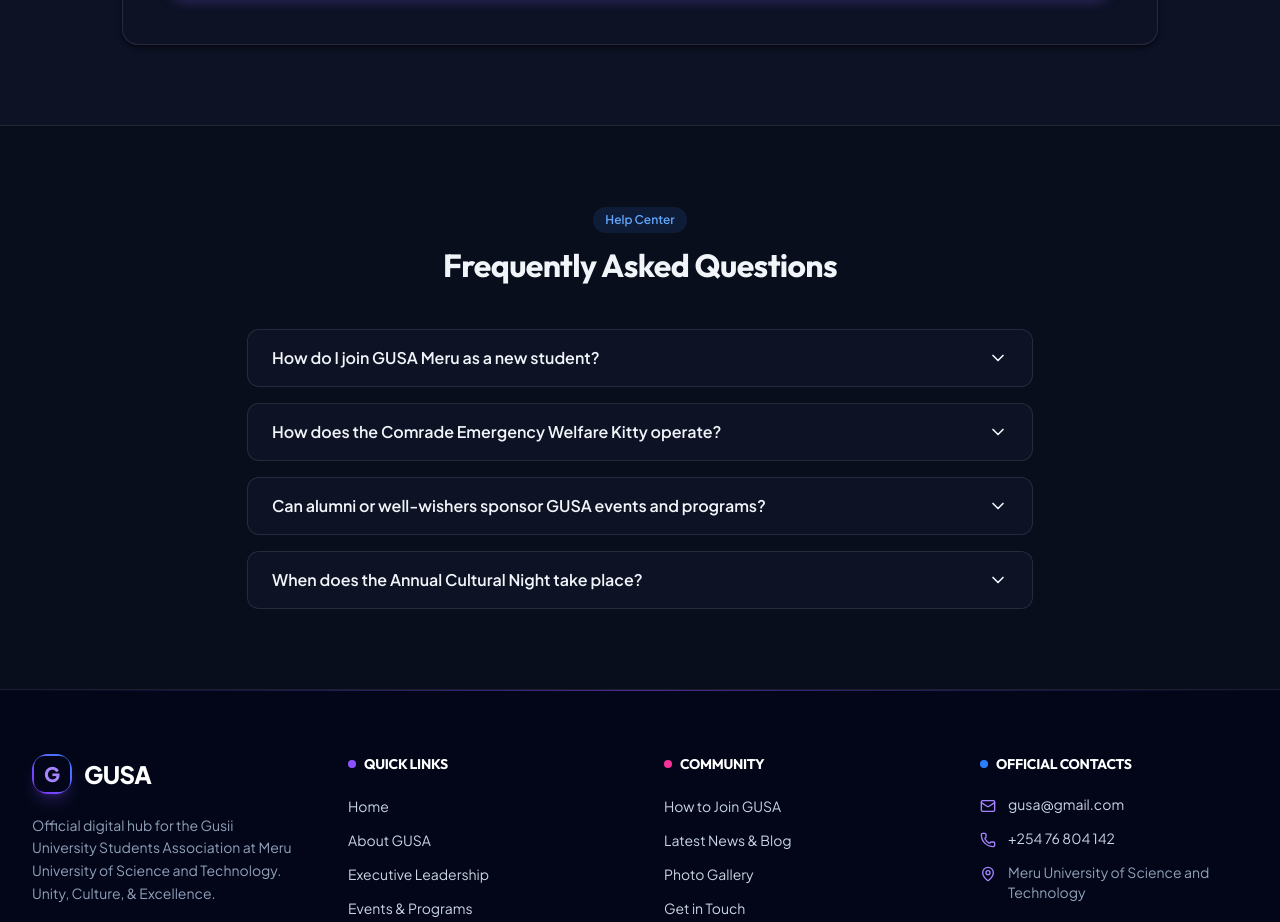
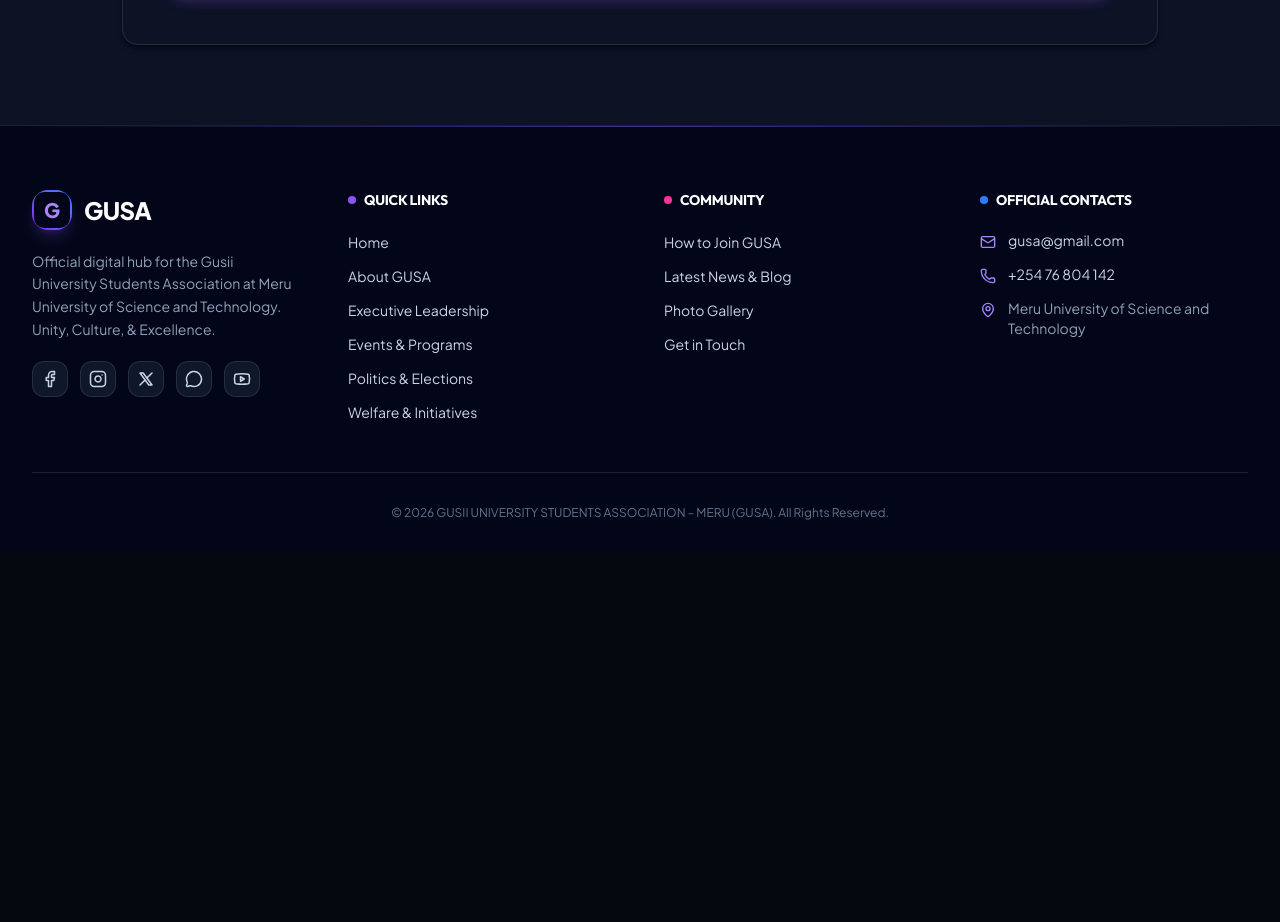
Before and after one commit to Omwenga75/gusa, a Next.js app: page /contact in a window 1280 px wide. Shown: the part 1000-1922 px from the top of the page. After the commit the page ends 1553 px from the top, so only its background shows below. Built offline with nearby package versions, Linux system fonts and the light colour scheme.

Commit message:
Remove FAQ section from contact page

```diff
--- a/src/app/contact/page.tsx
+++ b/src/app/contact/page.tsx
@@ -10,7 +10,6 @@ import {
   CheckCircle2,
   MessageCircle,
   Video,
-  ChevronDown,
   Building2,
   Headphones
 } from 'lucide-react'
@@ -29,7 +28,6 @@ export default function ContactPage() {
 
   const [isSubmitting, setIsSubmitting] = useState(false)
   const [submitSuccess, setSubmitSuccess] = useState(false)
-  const [openFaq, setOpenFaq] = useState<number | null>(null)
   const [errorMessage, setErrorMessage] = useState<string>('')
 
   const handleSubmit = async (e: React.FormEvent) => {
@@ -71,28 +69,7 @@ export default function ContactPage() {
     }
   }
 
-  const toggleFaq = (index: number) => {
-    setOpenFaq(openFaq === index ? null : index)
-  }
 
-  const FAQS = [
-    {
-      q: 'How do I join GUSA Meru as a new student?',
-      a: 'Membership is open to all students at Meru University of Science and Technology affiliated with or interested in the Abagusii community. You can register online through our Member Portal or visit the GUSA Secretariat office at Student Center Room SC-208.'
-    },
-    {
-      q: 'How does the Comrade Emergency Welfare Kitty operate?',
-      a: 'The welfare kitty is a benevolent support fund reserved for verified student emergencies including sudden medical hospitalization, bereavement in the immediate family, and acute distress. Reach out directly to the Welfare Desk at +254 728 456 012 for swift intervention.'
-    },
-    {
-      q: 'Can alumni or well-wishers sponsor GUSA events and programs?',
-      a: 'Yes! We actively partner with Gusii professionals, alumni corporate entities, and cultural patrons. Contact the Secretariat at gusa@gmail.com or call +254 76 804 142 to explore partnership packages.'
-    },
-    {
-      q: 'When does the Annual Cultural Night take place?',
-      a: 'The flagship Annual Gusii Cultural Night is held each academic year in October at the MUST Main Auditorium, celebrating traditional music, cuisine, folklore, and dance.'
-    }
-  ]
 
   return (
     <PublicLayout>
@@ -280,75 +257,6 @@ export default function ContactPage() {
 
         </div>
       </section>
-
-      {/* Frequently Asked Questions */}
-      <section className="section" style={{ background: 'var(--surface-subtle)', borderTop: '1px solid var(--border)' }}>
-        <div className="container" style={{ maxWidth: '850px' }}>
-          <div style={{ textAlign: 'center', marginBottom: '2.5rem' }}>
-            <span className="badge badge-info" style={{ marginBottom: '0.5rem' }}>Help Center</span>
-            <h2 style={{ fontSize: 'clamp(1.5rem, 3.5vw, 2rem)', fontWeight: 700, color: 'var(--text-main)' }}>
-              Frequently Asked Questions
-            </h2>
-          </div>
-
-          <div style={{ display: 'flex', flexDirection: 'column', gap: '1rem' }}>
-            {FAQS.map((faq, idx) => (
-              <div
-                key={idx}
-                className="card"
-                style={{
-                  borderRadius: 'var(--radius-lg)',
-                  border: '1px solid var(--border)',
-                  backgroundColor: 'var(--surface)',
-                  overflow: 'hidden'
-                }}
-              >
-                <button
-                  onClick={() => toggleFaq(idx)}
-                  style={{
-                    width: '100%',
-                    padding: '1rem clamp(1rem, 3vw, 1.5rem)',
-                    display: 'flex',
-                    justifyContent: 'space-between',
-                    alignItems: 'center',
-                    textAlign: 'left',
-                    background: 'none',
-                    border: 'none',
-                    cursor: 'pointer',
-                    color: 'var(--text-main)',
-                    fontWeight: 600,
-                    fontSize: '1rem',
-                    gap: '0.75rem'
-                  }}
-                >
-                  <span>{faq.q}</span>
-                  <ChevronDown
-                    size={20}
-                    style={{
-                      transform: openFaq === idx ? 'rotate(180deg)' : 'rotate(0deg)',
-                      transition: 'transform var(--transition-fast)',
-                      flexShrink: 0
-                    }}
-                  />
-                </button>
-                {openFaq === idx && (
-                  <div
-                    style={{
-                      padding: '0 clamp(1rem, 3vw, 1.5rem) 1.25rem clamp(1rem, 3vw, 1.5rem)',
-                      color: 'var(--text-muted)',
-                      fontSize: '0.9375rem',
-                      lineHeight: 1.6,
-                      borderTop: '1px solid var(--border-light)'
-                    }}
-                  >
-                    {faq.a}
-                  </div>
-                )}
-              </div>
-            ))}
-          </div>
-        </div>
-      </section>
     </PublicLayout>
   )
 }
```
